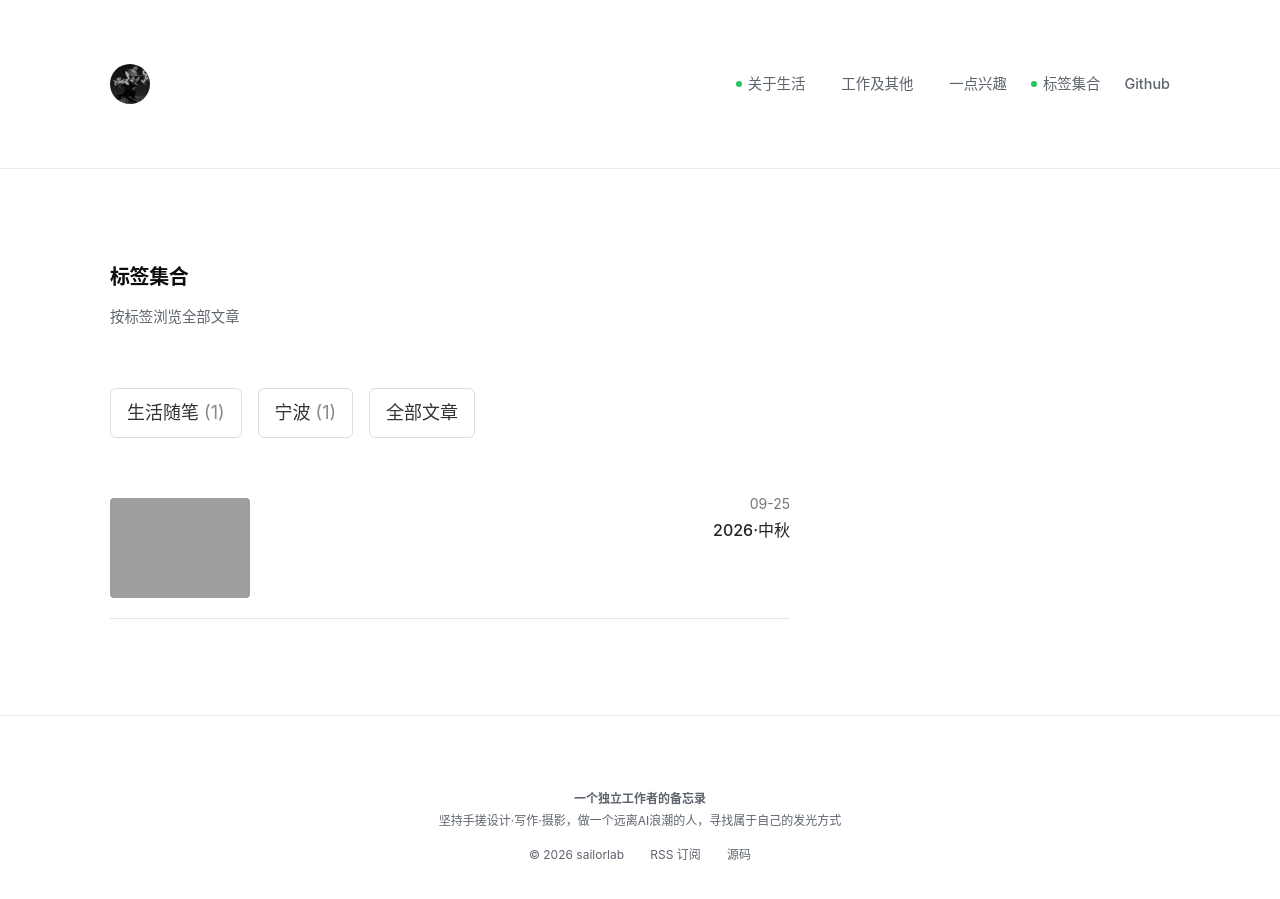
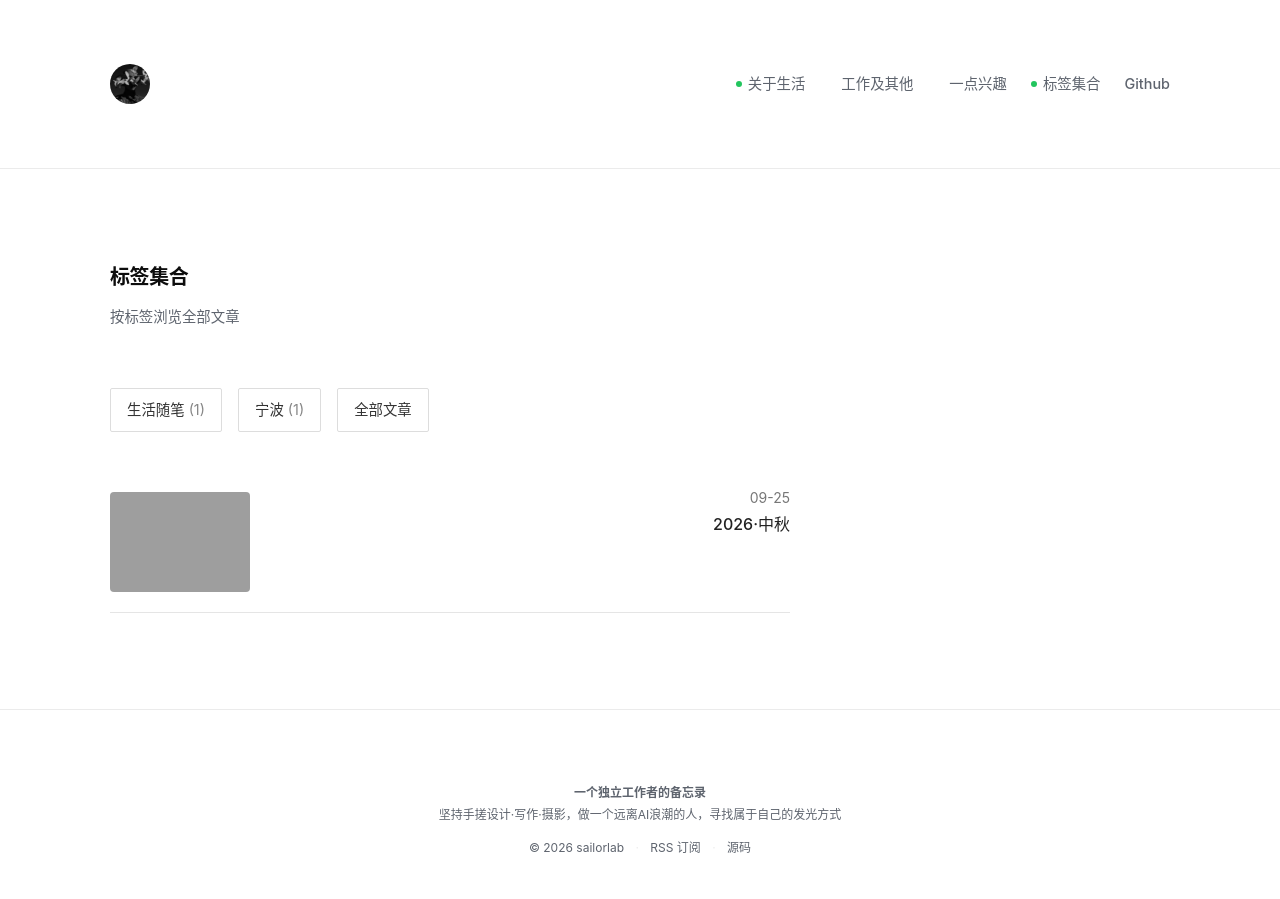
Before and after one commit to sailorlab/blog, a Jekyll site: the page built from tags.html, in a window 1280 px wide and 937 px high. Shown: the top 899 px of the window. Built offline with Jekyll 4.4.1, drawn with Linux system fonts in a browser that asks for light colours; grey boxes are pictures that could not be loaded.

Commit message:
Update tags.html

```diff
--- a/tags.html
+++ b/tags.html
@@ -21,10 +21,10 @@ layout: default
   margin-bottom:40px;
 }
 .tag-item {
-  font-size:18px;
+  font-size:14.4px;
   padding:8px 16px;
   border:1px solid #ddd;
-  border-radius:6px;
+  border-radius:2px;
   text-decoration: none;
   color:#333;
   transition:0.2s;
```
